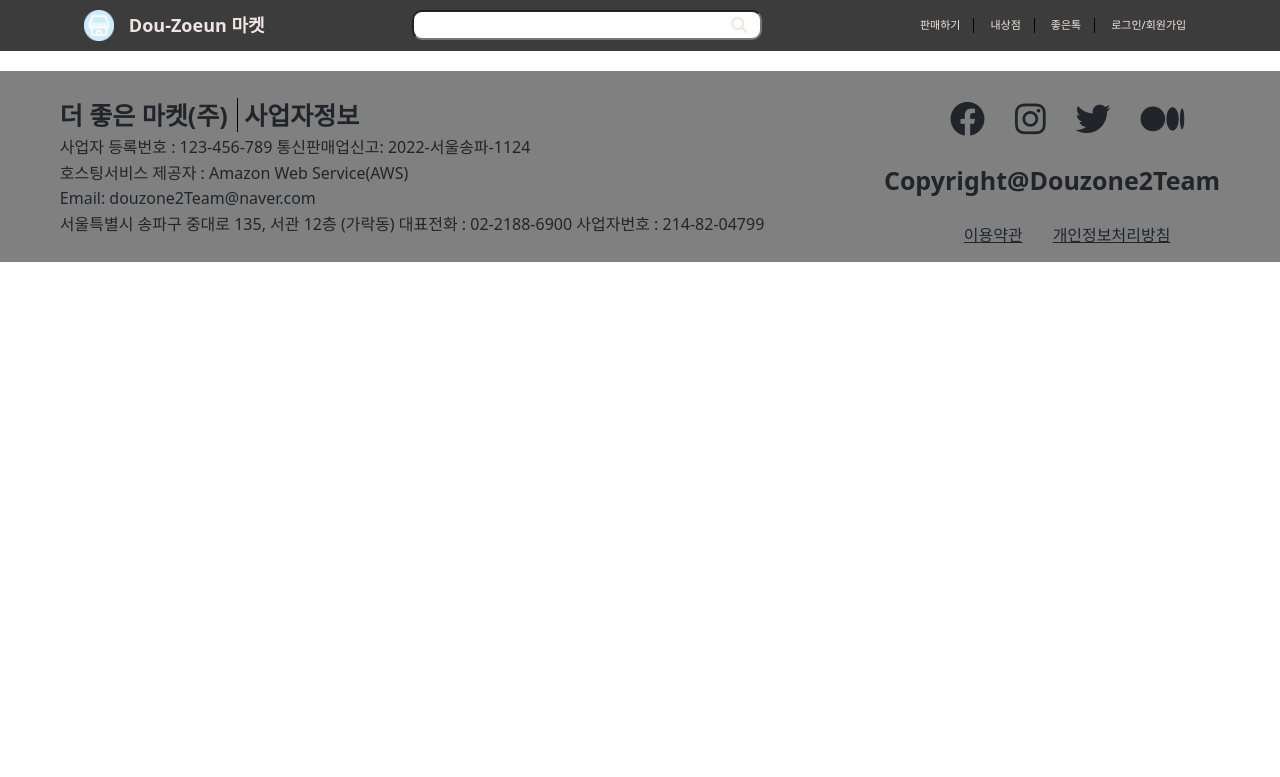
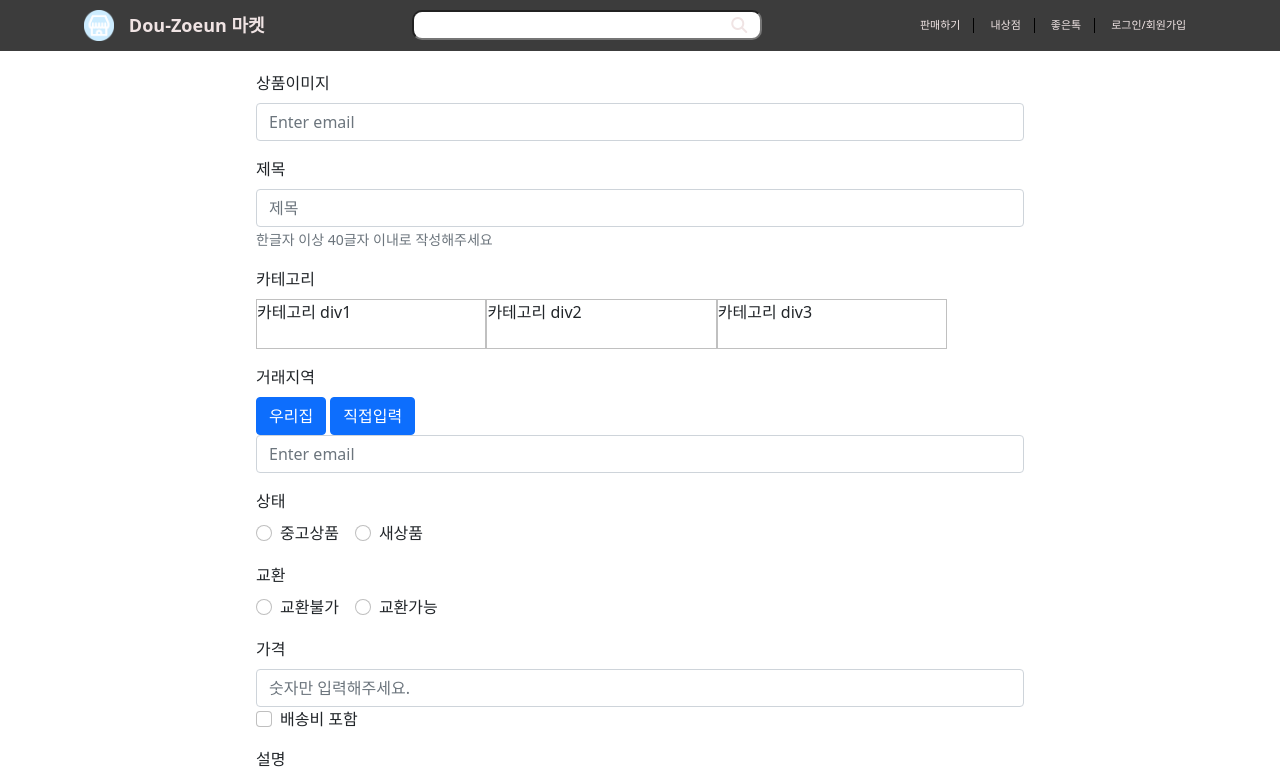
Before and after one commit to Limitiz/DouzoeunMarket, a React (Create React App) app in the folder client/: page /ChangeProductForm in a window 1280 px wide. Shown: the top 777 px of the page. Built offline with nearby package versions, Linux system fonts and the light colour scheme; no server answers.

Commit message:
feat/changeProduct : 상품수정페이지 제작

```diff
--- a/client/src/App.js
+++ b/client/src/App.js
@@ -7,6 +7,7 @@ import { Route, Routes } from "react-router-dom";
 import ProductDetail from "./components/ProductDetail";
 import MyPage from './components/MyPage';
 import ProductForm from './components/ProductForm';
+import ChangeProductForm from './components/ChangeProductForm';
 
 function App() {
   const base_url = process.env.REACT_APP_BASE_URL;
@@ -22,6 +23,7 @@ function App() {
         <Route path="/:id" element={<ProductDetail />} />
         <Route path="/shop" element={<MyPage/>}/>
         <Route path="/ProductForm" element={<ProductForm/>}/>
+        <Route path="/ChangeProductForm" element={<ChangeProductForm/>}/>
       </Routes>
       <Footer />
     </>
--- /dev/null
+++ b/client/src/components/ChangeProductForm.js
@@ -0,0 +1,109 @@
+import React from 'react';
+import Form from 'react-bootstrap/Form';
+import Button from 'react-bootstrap/Button';
+import FloatingLabel from 'react-bootstrap/FloatingLabel';
+import './ProductForm.css';
+
+function ProductForm(){
+  return(
+    <Form>
+      <Form.Group className="mb-3" controlId="form1">
+        <Form.Label>상품이미지</Form.Label>
+        <Form.Control type="email" placeholder="Enter email" />
+      </Form.Group>
+      <Form.Group className="mb-3" controlId="form2">
+        <Form.Label>제목</Form.Label>
+        <Form.Control type="text" placeholder="제목" />
+        <Form.Text className="text-muted">
+          한글자 이상 40글자 이내로 작성해주세요
+        </Form.Text>
+      </Form.Group>
+      <Form.Group className="mb-3" controlId="form3">
+        <Form.Label>카테고리</Form.Label><br/>
+        <div className='category'>카테고리 div1</div>
+        <div className='category'>카테고리 div2</div>
+        <div className='category'>카테고리 div3</div>
+      </Form.Group>
+      <Form.Group className="mb-3" controlId="form4">
+        <Form.Label>거래지역</Form.Label><br/>
+        <Button variant="primary" type="#">
+          우리집
+        </Button>&nbsp;
+        <Button variant="primary" type="#">
+          직접입력
+        </Button><br/>
+        <Form.Control type="email" placeholder="Enter email" />
+      </Form.Group>
+      <Form.Group className="mb-3" controlId="form5">
+        <Form.Label>상태</Form.Label>
+        {['radio'].map((type) => (
+        <div key={`inline-${type}`} className="mb-3">
+          <Form.Check
+            inline
+            label="중고상품"
+            name="group1"
+            type={type}
+            id={`form5-1`}
+          />
+          <Form.Check
+            inline
+            label="새상품"
+            name="group1"
+            type={type}
+            id={`form5-2`}
+          />
+        </div>
+     ))}
+      </Form.Group>
+      <Form.Group className="mb-3" controlId="form6">
+        <Form.Label>교환</Form.Label>
+        {['radio'].map((type) => (
+        <div key={`inline-${type}`} className="mb-3">
+          <Form.Check
+            inline
+            label="교환불가"
+            name="group2"
+            type={type}
+            id={`form6-1`}
+          />
+          <Form.Check
+            inline
+            label="교환가능"
+            name="group2"
+            type={type}
+            id={`form6-2`}
+          />
+        </div>
+     ))}
+      </Form.Group>
+      <Form.Group className="mb-3" controlId="form7">
+        <Form.Label>가격</Form.Label>
+        <Form.Control type="text" placeholder="숫자만 입력해주세요." />
+        {['checkbox'].map((type) => (
+          <div key={`default-${type}`} className="mb-3">
+          <Form.Check
+            type={type}
+            id={`form7`}
+            label={`배송비 포함`}
+          />
+          </div>
+        ))}
+      </Form.Group>
+      <Form.Group className="mb-3" controlId="form8">
+        <Form.Label>설명</Form.Label>
+        <FloatingLabel controlId="floatingTextarea2" label="상품 설명을 입력해주세요.(10글자 이상)">
+          <Form.Control
+            as="textarea"
+            placeholder="Leave a comment here"
+            style={{ height: '100px' }}
+          />
+        </FloatingLabel>
+      </Form.Group>
+      <Button variant="primary" type="submit">
+        등록
+      </Button>
+    </Form>
+  )
+}
+
+export default ProductForm
```
